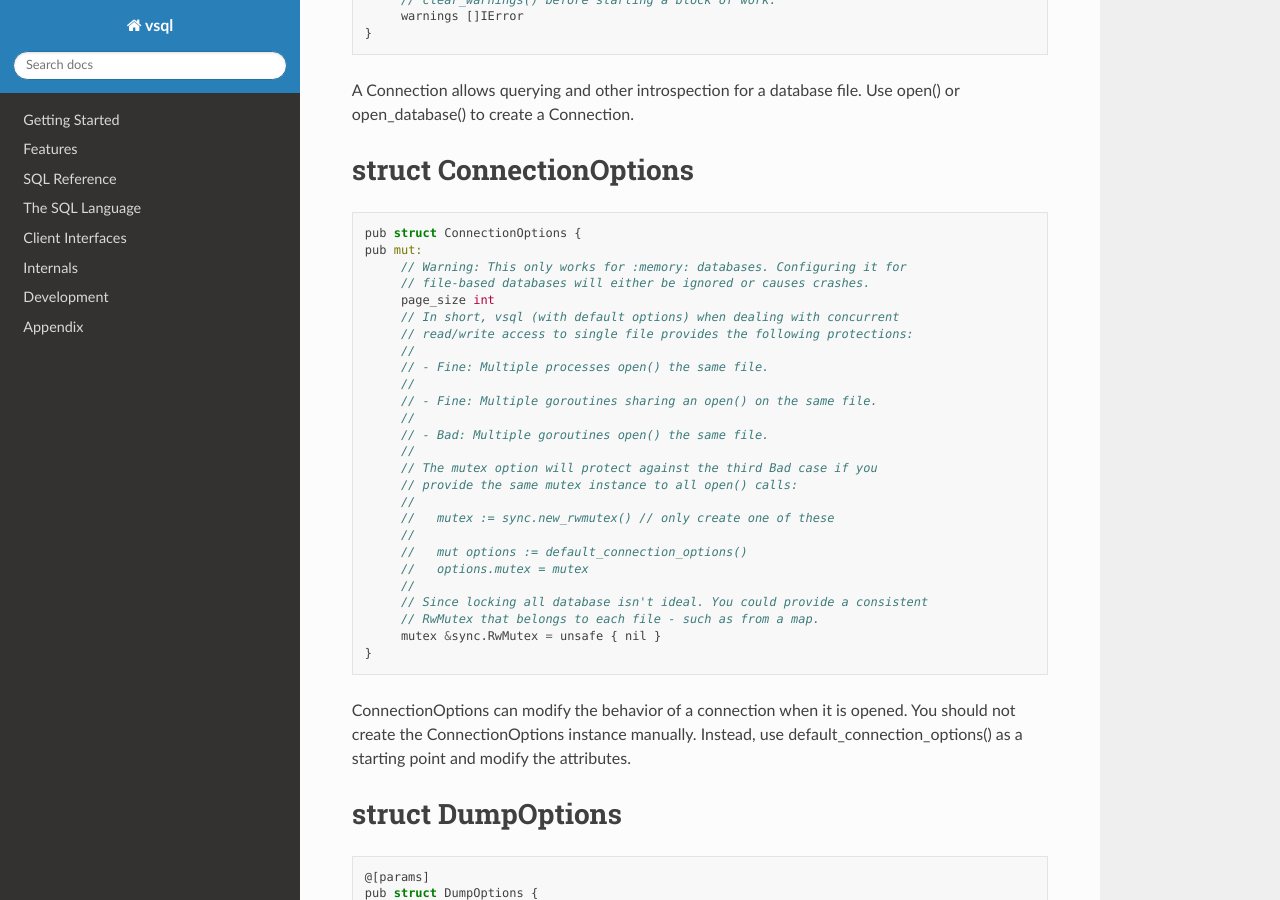
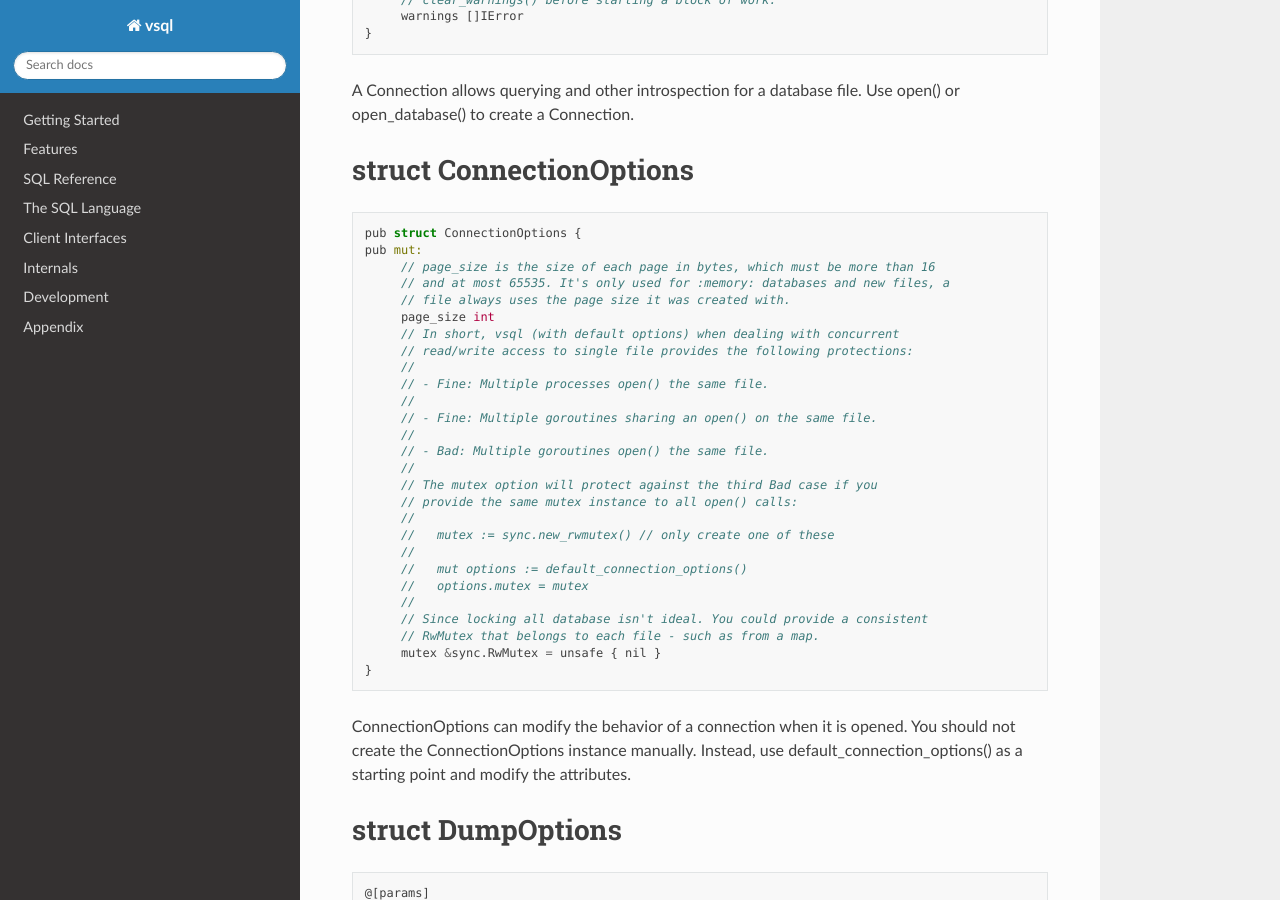
Before and after one commit to elliotchance/vsql, a Sphinx documentation site: the page built from docs/v-client-library-docs.rst, in a window 1280 px wide and 900 px high, scrolled down 7766 px. Built offline with Sphinx 7.4.7 and the Read the Docs theme 3.1.0, drawn with Linux system fonts in a browser that asks for light colours.

Commit message:
storage: Reject page sizes over 65535 bytes (#548)
Used in the page header is a u16, so a larger page overflowed it once it
filled up. Creating a database (a new file or :memory:) now fails with 54000
unless the page size is more than 16 and at most 65535 bytes, and a file whose
header has a larger page size is XX001 (data corrupted). An existing file
still uses the page size it was created with, whatever the options say.

Fixes #519

Co-authored-by: Claude Opus 5.5 <noreply@anthropic.com>

```diff
--- a/docs/sqlstate.rst
+++ b/docs/sqlstate.rst
@@ -646,6 +646,9 @@ the connection.
 The name of a schema or sequence is part of the key of an object in the file,
 so it must fit in a page. This can only happen with a small page size.
 
+``ConnectionOptions.page_size`` must be more than 16 and at most 65535 bytes
+when a database is created.
+
 ``58030`` io error
 ^^^^^^^^^^^^^^^^^^
 
--- a/docs/v-client-library-docs.rst
+++ b/docs/v-client-library-docs.rst
@@ -443,8 +443,9 @@ struct ConnectionOptions
 
    pub struct ConnectionOptions {
    pub mut:
-   	// Warning: This only works for :memory: databases. Configuring it for
-   	// file-based databases will either be ignored or causes crashes.
+   	// page_size is the size of each page in bytes, which must be more than 16
+   	// and at most 65535. It's only used for :memory: databases and new files, a
+   	// file always uses the page size it was created with.
    	page_size int
    	// In short, vsql (with default options) when dealing with concurrent
    	// read/write access to single file provides the following protections:
```
Also changed, not shown: 4 other files.
